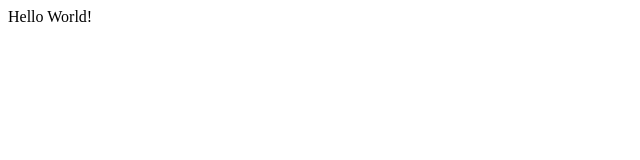
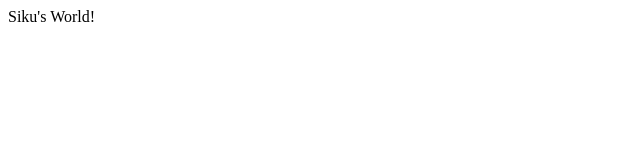
Before and after one commit to sikander098/node-js, a website: page index.html in a window 1280 px wide. Shown: the full height of the page, 0-640 px from the left. Drawn offline with Linux system fonts and the light colour scheme.

Commit message:
updated webname

```diff
--- a/index.html
+++ b/index.html
@@ -7,6 +7,6 @@
         <title>Hello World Simple App</title>
     </head>
     <body>
-        <div>Hello World!</div>
+        <div>Siku's World!</div>
     </body>
 </html>
```
